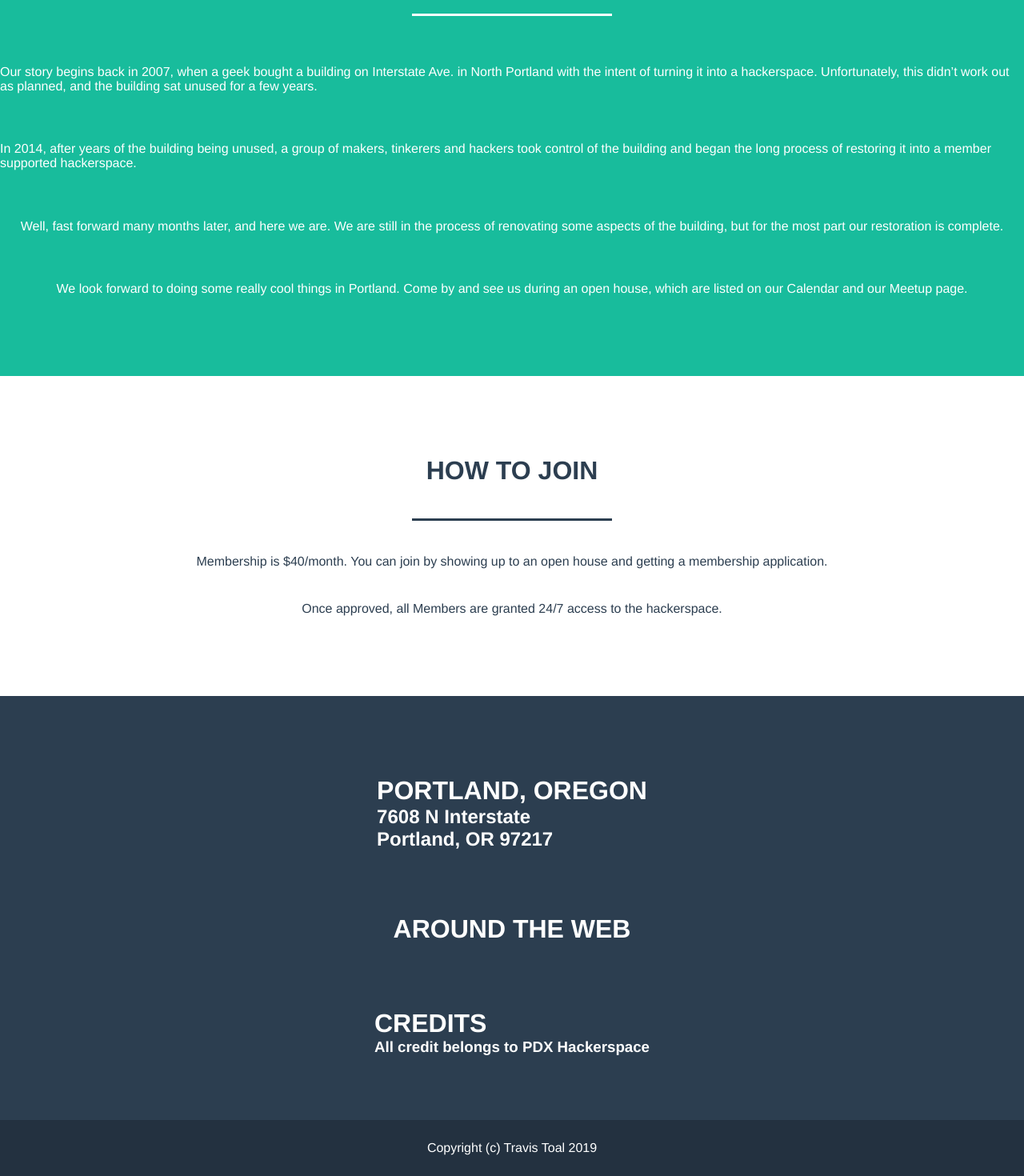
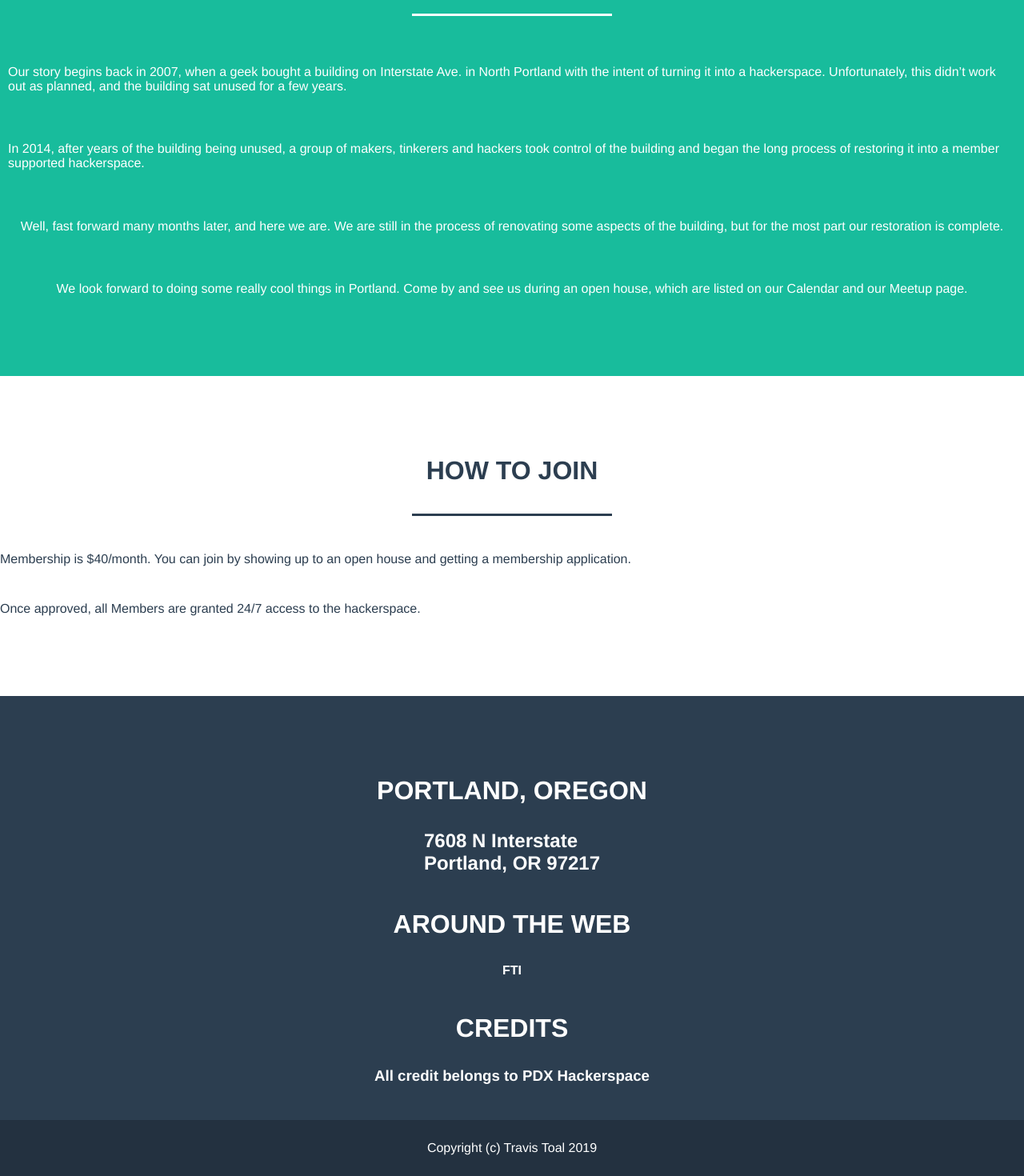
Before and after one commit to travisty12/angular-clone, an Angular app: page / in a window 1280 px wide. Shown: the part 2232-3702 px from the top of the page at 80% size. Built offline with nearby package versions, Linux system fonts and the light colour scheme.

Commit message:
change text-alignment

```diff
--- a/src/app/about-div/about-div.component.css
+++ b/src/app/about-div/about-div.component.css
@@ -1,9 +1,9 @@
 .about-div {
   background-color: rgb(24, 188, 156);
-  width: 100%;
+  width: calc(100%-20px);
   height: 450px;
   color: white;
-  padding: 100px 0 100px 0;
+  padding: 100px 10px 100px 10px;
   display: flex;
   flex-direction: column;
   align-items: center;
--- a/src/app/foot-div/foot-div.component.css
+++ b/src/app/foot-div/foot-div.component.css
@@ -16,3 +16,17 @@
   justify-content: center;
   background-color: rgb(35,49,64);
 }
+.foot-div > div {
+  display: flex;
+  flex-direction: column;
+  align-items: center;
+  /* justify-content: space-between; */
+}
+.foot-div > div h1 {
+  margin-bottom: 30px;
+}
+
+.media-links {
+  display: flex;
+  flex-direction: row;
+}
--- a/src/app/foot-div/foot-div.component.html
+++ b/src/app/foot-div/foot-div.component.html
@@ -6,9 +6,13 @@
       <h2>Portland, OR 97217</h2>
     </div>
   </div>
-  <div class="media-links">
+  <div class="media">
     <h1>AROUND THE WEB</h1>
-
+    <div class="media-links">
+      <h4>F</h4>
+      <h4>T</h4>
+      <h4>I</h4>
+    </div>
   </div>
   <div class="credit">
     <h1>CREDITS</h1>
--- a/src/app/join-div/join-div.component.css
+++ b/src/app/join-div/join-div.component.css
@@ -4,8 +4,18 @@
   color: rgb(44,62,80);
   display: flex;
   flex-direction: column;
+  /* align-items: center; */
+  justify-content: space-between;
+}
+.join-head {
+  display: flex;
+  flex-direction: column;
   align-items: center;
   justify-content: space-between;
+  height: 75px;
+}
+p {
+  text-align: left;
 }
 .line {
   width: 250px;
--- a/src/app/join-div/join-div.component.html
+++ b/src/app/join-div/join-div.component.html
@@ -1,7 +1,9 @@
 <div class="join-div">
-  <h1>HOW TO JOIN</h1>
-  <div class="line">
+  <div class="join-head">
+    <h1>HOW TO JOIN</h1>
+    <div class="line">
 
+    </div>
   </div>
   <p>Membership is $40/month. You can join by showing up to an open house and getting a membership application.</p>
   <p>Once approved, all Members are granted 24/7 access to the hackerspace.</p>
```
